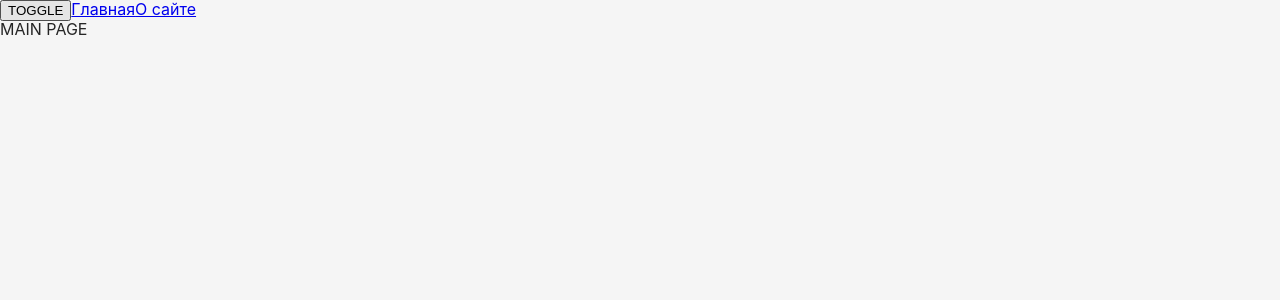
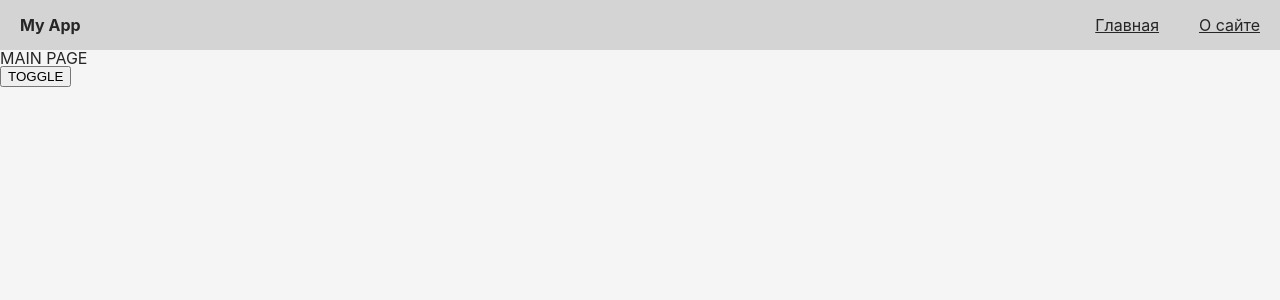
Before and after one commit to BogdanDirtyDwarf/mini-forum, a React app: page / in a window 1280 px wide. Shown: the top 300 px of the page. Built offline with nearby package versions, Linux system fonts and the light colour scheme.

Commit message:
[WIDGETS] Created navbar

```diff
--- a/src/app/App.tsx
+++ b/src/app/App.tsx
@@ -1,18 +1,17 @@
 import "app/styles/index.scss";
-import { Link } from "react-router-dom";
 import { classNames } from "shared/lib/classNames/classNames";
 import { useTheme } from "app/providers/ThemeProvider";
 import { AppRouter } from "app/providers/router";
+import { Navbar } from "widgets";
 
 const App = () => {
   const { theme, toggleTheme } = useTheme();
 
   return (
     <div className={classNames("app", {}, [theme])}>
+      <Navbar />
+      <AppRouter />
       <button onClick={toggleTheme}>TOGGLE</button>
-      <Link to={"/"}>Главная</Link>
-      <Link to={"/about"}>О сайте</Link>
-      <AppRouter />
     </div>
   );
 };
--- a/src/app/styles/themes/dark.scss
+++ b/src/app/styles/themes/dark.scss
@@ -1,5 +1,6 @@
 .app.dark {
-  --bg-color: #171717;
+  --bg-color: #262626;
+  --bg-secondary-color: #171717;
   --primary-color: #f5f5f5;
   --secondary-color: #fafafa;
 }
--- a/src/app/styles/themes/light.scss
+++ b/src/app/styles/themes/light.scss
@@ -1,5 +1,6 @@
 .app.light {
     --bg-color: #f5f5f5;
+    --bg-secondary-color: #d4d4d4;
     --primary-color: #262626;
     --secondary-color: #171717;
   }
--- a/src/app/styles/variables/global.scss
+++ b/src/app/styles/variables/global.scss
@@ -10,4 +10,6 @@
   --font-size-l: 24px;
   --font-line-l: 24px;
   --font-l: var(--font-size-l) / var(--font-line-l) var(--font-family-main);
+
+  --navbar-height: 50px;
 }
--- a/src/shared/lib/classNames/classNames.ts
+++ b/src/shared/lib/classNames/classNames.ts
@@ -2,14 +2,14 @@ type Mods = Record<string, boolean | string>;
 
 export function classNames(
   cls: string,
-  mods: Mods,
-  additional: string[]
+  mods: Mods = {},
+  additional: string[] = []
 ): string {
   return [
     cls,
-    ...additional,
-    Object.entries([mods])
+    ...additional.filter(Boolean),
+    ...Object.entries(mods)
       .filter(([className, value]) => Boolean(value))
-      .map(([className, value]) => className),
+      .map(([className]) => className),
   ].join(" ");
 }
--- /dev/null
+++ b/src/shared/ui/AppLink/AppLink.module.scss
@@ -0,0 +1,3 @@
+.AppLink {
+  color: var(--color);
+}
--- /dev/null
+++ b/src/shared/ui/AppLink/AppLink.tsx
@@ -0,0 +1,16 @@
+import cls from "./AppLink.module.scss";
+import { classNames } from "shared/lib/classNames/classNames";
+import { Link, LinkProps } from "react-router-dom";
+
+interface AppLinkProps extends LinkProps {
+  className?: string;
+}
+
+export const AppLink: React.FunctionComponent<AppLinkProps> = (props) => {
+  const { to, className, children } = props;
+  return (
+    <Link to={to} className={classNames(cls.AppLink)}>
+      {children}
+    </Link>
+  );
+};
--- /dev/null
+++ b/src/widgets/Navbar/index.ts
@@ -0,0 +1 @@
+export { Navbar } from "./ui/Navbar";
--- /dev/null
+++ b/src/widgets/Navbar/ui/Navbar.module.scss
@@ -0,0 +1,20 @@
+.navbar {
+  width: 100%;
+  height: var(--navbar-height);
+  background: var(--bg-secondary-color);
+  display: flex;
+  flex-direction: row;
+  align-items: center;
+  padding: 20px;
+  justify-content: space-between;
+}
+
+.links {
+  display: flex;
+  gap: 40px;
+}
+
+.navbar__text {
+    font-size: var(--font-l);
+    font-weight: bold;
+}
--- /dev/null
+++ b/src/widgets/Navbar/ui/Navbar.tsx
@@ -0,0 +1,19 @@
+import { classNames } from "shared/lib/classNames/classNames";
+import { AppLink } from "shared/ui/AppLink/AppLink";
+import cls from "./Navbar.module.scss";
+
+interface NavbarProps {
+  className?: string;
+}
+
+export const Navbar = ({ className }: NavbarProps) => {
+  return (
+    <div className={classNames(cls.navbar)}>
+      <div className={classNames(cls.navbar__text)}>My App</div>
+      <div className={classNames(cls.links)}>
+        <AppLink to={"/"} className={classNames(cls.navbar__text)}>Главная</AppLink>
+        <AppLink to={"/about"} className={classNames(cls.navbar__text)}>О сайте</AppLink>
+      </div>
+    </div>
+  );
+};
--- /dev/null
+++ b/src/widgets/index.ts
@@ -0,0 +1 @@
+export { Navbar } from "./Navbar";
```
Also changed, not shown: 1 other file (tests, documents, lock files or other folders).
